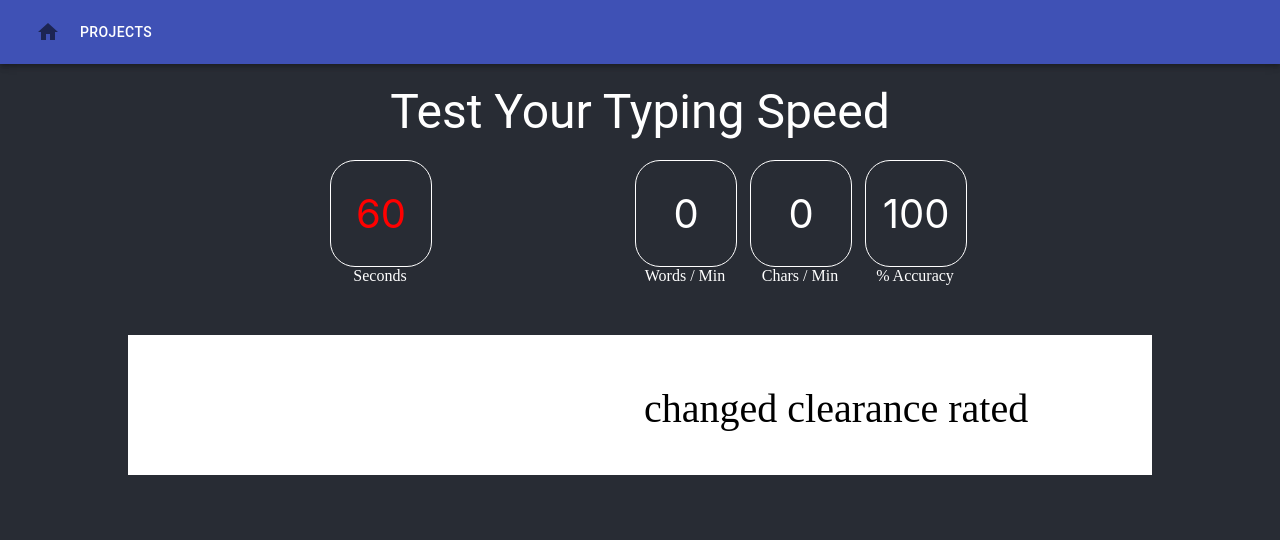
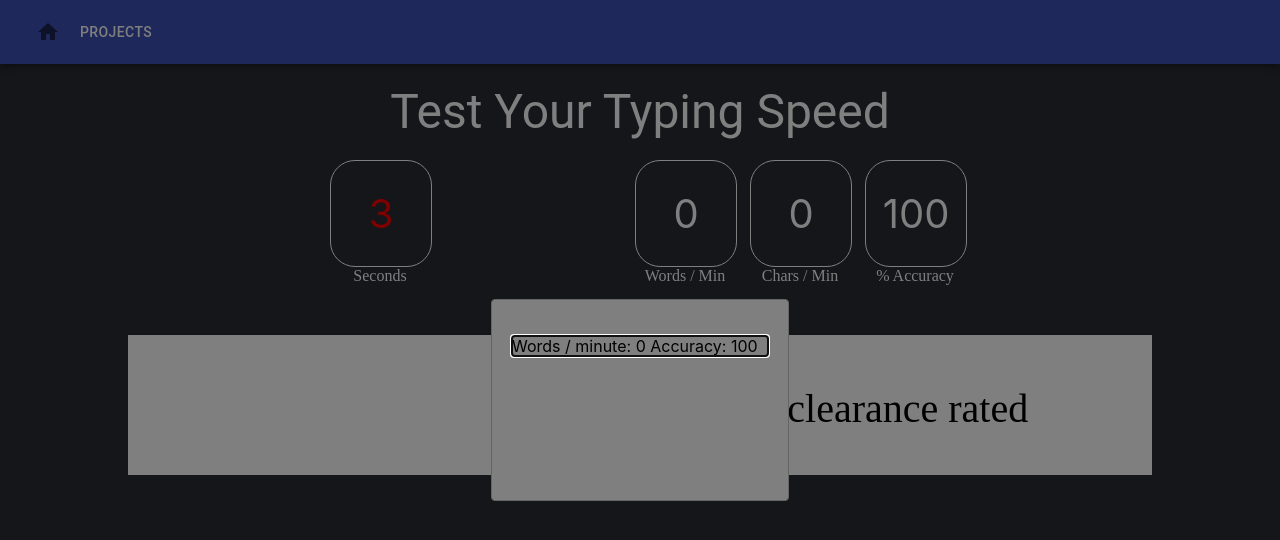
Before and after one commit to orange-puff/Playground, a React (Create React App) app in the folder src/Playground.Web/UI/: page /projects/typing_project in a window 1280 px wide. Shown: the top 540 px of the page. Built offline with nearby package versions, Linux system fonts and the light colour scheme.

Commit message:
working modal

```diff
--- a/src/Playground.Web/UI/src/components/projects/typing_project/TypingProject.tsx
+++ b/src/Playground.Web/UI/src/components/projects/typing_project/TypingProject.tsx
@@ -1,6 +1,7 @@
 import React, { useState, useRef, useEffect } from 'react';
 import { makeStyles } from '@material-ui/core/styles';
 import Typography from '@material-ui/core/Typography';
+import Modal from '@material-ui/core/Modal';
 import WORDS from './words';
 
 const BOX_WIDTH = 1024;
@@ -96,12 +97,25 @@ const useStyles = makeStyles((theme) => ({
         width: "100px",
         fontFamily: "Times New Roman, Times, serif",
         textAlign: "center"
+    },
+    modal: {
+        color: "black",
+        position: "fixed",
+        border: "1px solid #ccc",
+        background: "#fff",
+        overflow: "auto",
+        borderRadius: "4px",
+        outline: "none",
+        padding: "20px",
+        height: "20%",
+        width: "20%",
+        margin: "auto"
     }
 }));
 
 const getRandomWords = (n: number) => {
     const s: Set<number> = new Set();
-    while (s.size != n) {
+    while (s.size !== n) {
         s.add(Math.floor((Math.random() * WORDS.length)));
     }
 
@@ -121,17 +135,18 @@ const TypingProject = () => {
     const [accuracy, setAccuracy] = useState<number>(100.0);
     const [totalWords, setTotalWords] = useState<number>(0);
     const [started, setStarted] = useState<boolean>(false);
-    const [timeLeft, setTimeLeft] = useState<number>(60);
+    const [timeLeft, setTimeLeft] = useState<number>(3);
     const inputRef = useRef(null);
     const [timeInterval, setTimeInterval] = useState<any>(null);
+    const [modalOpen, setModalOpen] = useState<boolean>(true);
 
     useEffect(() => {
         inputRef.current.focus();
         if (timeLeft <= 0) {
             clearInterval(timeInterval);
-            reset();
+            setModalOpen(true);
         }
-    }, [timeLeft]);
+    }, [timeLeft, timeInterval]);
 
     function reset() {
         setLeft(['']);
@@ -292,6 +307,17 @@ const TypingProject = () => {
                     {right.map((val, ind) => <span key={ind} className={styles.word}>{val}</span>)}
                 </div>
             </div>
+
+            <Modal
+                open={modalOpen}
+                onClose={() => {
+                    setModalOpen(false);
+                    reset();
+                }}
+                className={styles.modal}
+            >
+                <p>Words / minute: {goodWords} Accuracy: {accuracy}</p>
+            </Modal>
         </div>
     );
 }
```
